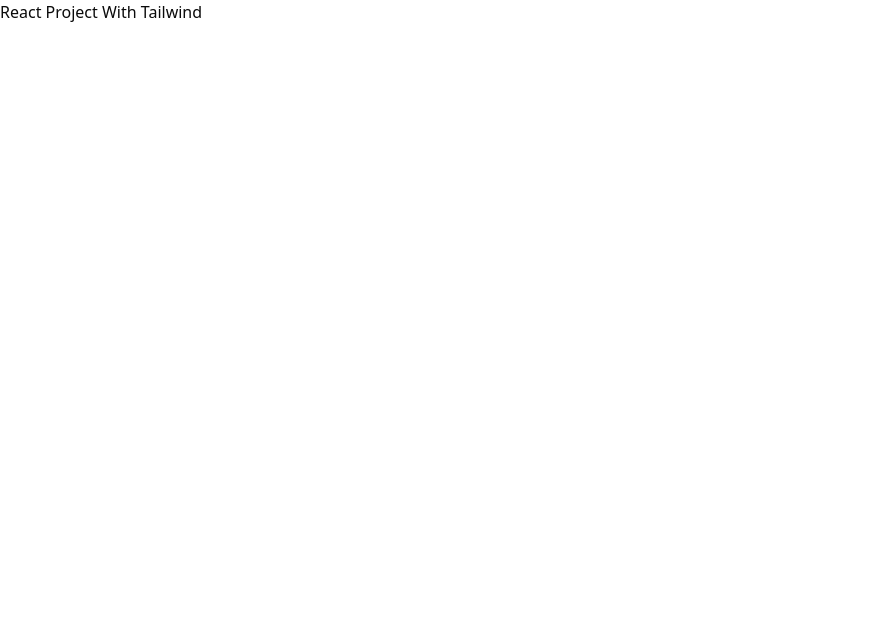
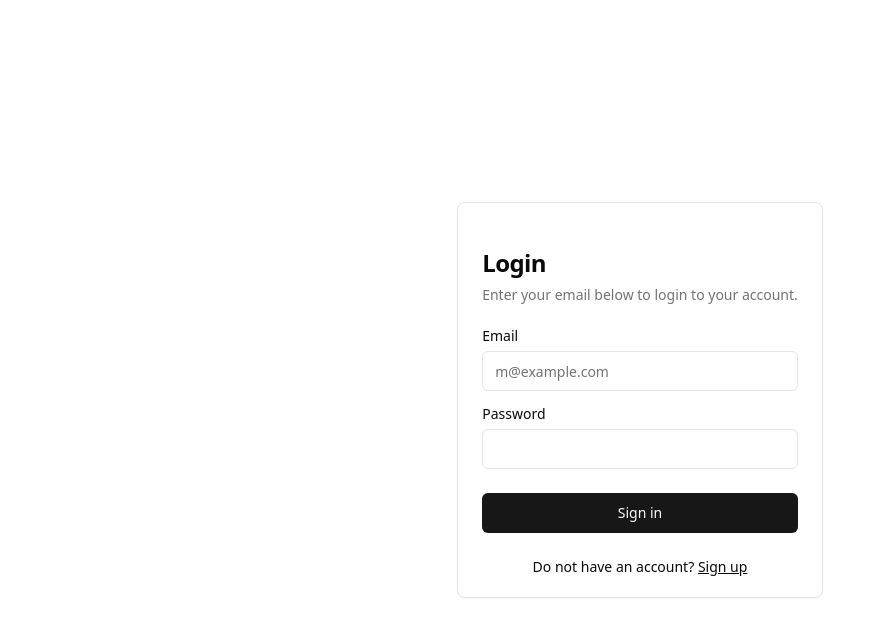
Before and after one commit to daniyalanjum786/students, a React (Vite) app in the folder frontend/: page /login in a window 1280 px wide. Shown: the top 636 px of the page, without its empty margins (0-885 px from the left). Built offline with nearby package versions, Linux system fonts and the light colour scheme.

Commit message:
login and register page complete with shadcn

```diff
--- a/frontend/package.json
+++ b/frontend/package.json
@@ -10,6 +10,8 @@
     "preview": "vite preview"
   },
   "dependencies": {
+    "@radix-ui/react-label": "^2.0.2",
+    "@radix-ui/react-slot": "^1.0.2",
     "class-variance-authority": "^0.7.0",
     "clsx": "^2.1.1",
     "lucide-react": "^0.378.0",
--- a/frontend/src/App.jsx
+++ b/frontend/src/App.jsx
@@ -1,7 +1,18 @@
+import { BrowserRouter, Route, Routes } from "react-router-dom";
+import LoginPage from "./pages/LoginPage";
+import HomePage from "./pages/HomePage";
+import RegisterPage from "./pages/RegisterPage";
+
 function App() {
   return (
     <>
-      <h1>React Project With Tailwind</h1>
+      <BrowserRouter>
+        <Routes>
+          <Route path="/" element={<HomePage />} />
+          <Route path="/login" element={<LoginPage />} />
+          <Route path="/register" element={<RegisterPage />} />
+        </Routes>
+      </BrowserRouter>
     </>
   );
 }
--- /dev/null
+++ b/frontend/src/components/ui/button.jsx
@@ -0,0 +1,47 @@
+import * as React from "react"
+import { Slot } from "@radix-ui/react-slot"
+import { cva } from "class-variance-authority";
+
+import { cn } from "@/lib/utils"
+
+const buttonVariants = cva(
+  "inline-flex items-center justify-center whitespace-nowrap rounded-md text-sm font-medium ring-offset-background transition-colors focus-visible:outline-none focus-visible:ring-2 focus-visible:ring-ring focus-visible:ring-offset-2 disabled:pointer-events-none disabled:opacity-50",
+  {
+    variants: {
+      variant: {
+        default: "bg-primary text-primary-foreground hover:bg-primary/90",
+        destructive:
+          "bg-destructive text-destructive-foreground hover:bg-destructive/90",
+        outline:
+          "border border-input bg-background hover:bg-accent hover:text-accent-foreground",
+        secondary:
+          "bg-secondary text-secondary-foreground hover:bg-secondary/80",
+        ghost: "hover:bg-accent hover:text-accent-foreground",
+        link: "text-primary underline-offset-4 hover:underline",
+      },
+      size: {
+        default: "h-10 px-4 py-2",
+        sm: "h-9 rounded-md px-3",
+        lg: "h-11 rounded-md px-8",
+        icon: "h-10 w-10",
+      },
+    },
+    defaultVariants: {
+      variant: "default",
+      size: "default",
+    },
+  }
+)
+
+const Button = React.forwardRef(({ className, variant, size, asChild = false, ...props }, ref) => {
+  const Comp = asChild ? Slot : "button"
+  return (
+    (<Comp
+      className={cn(buttonVariants({ variant, size, className }))}
+      ref={ref}
+      {...props} />)
+  );
+})
+Button.displayName = "Button"
+
+export { Button, buttonVariants }
--- /dev/null
+++ b/frontend/src/components/ui/card.jsx
@@ -0,0 +1,50 @@
+import * as React from "react"
+
+import { cn } from "@/lib/utils"
+
+const Card = React.forwardRef(({ className, ...props }, ref) => (
+  <div
+    ref={ref}
+    className={cn("rounded-lg border bg-card text-card-foreground shadow-sm", className)}
+    {...props} />
+))
+Card.displayName = "Card"
+
+const CardHeader = React.forwardRef(({ className, ...props }, ref) => (
+  <div
+    ref={ref}
+    className={cn("flex flex-col space-y-1.5 p-6", className)}
+    {...props} />
+))
+CardHeader.displayName = "CardHeader"
+
+const CardTitle = React.forwardRef(({ className, ...props }, ref) => (
+  <h3
+    ref={ref}
+    className={cn("text-2xl font-semibold leading-none tracking-tight", className)}
+    {...props} />
+))
+CardTitle.displayName = "CardTitle"
+
+const CardDescription = React.forwardRef(({ className, ...props }, ref) => (
+  <p
+    ref={ref}
+    className={cn("text-sm text-muted-foreground", className)}
+    {...props} />
+))
+CardDescription.displayName = "CardDescription"
+
+const CardContent = React.forwardRef(({ className, ...props }, ref) => (
+  <div ref={ref} className={cn("p-6 pt-0", className)} {...props} />
+))
+CardContent.displayName = "CardContent"
+
+const CardFooter = React.forwardRef(({ className, ...props }, ref) => (
+  <div
+    ref={ref}
+    className={cn("flex items-center p-6 pt-0", className)}
+    {...props} />
+))
+CardFooter.displayName = "CardFooter"
+
+export { Card, CardHeader, CardFooter, CardTitle, CardDescription, CardContent }
--- /dev/null
+++ b/frontend/src/components/ui/input.jsx
@@ -0,0 +1,19 @@
+import * as React from "react"
+
+import { cn } from "@/lib/utils"
+
+const Input = React.forwardRef(({ className, type, ...props }, ref) => {
+  return (
+    (<input
+      type={type}
+      className={cn(
+        "flex h-10 w-full rounded-md border border-input bg-background px-3 py-2 text-sm ring-offset-background file:border-0 file:bg-transparent file:text-sm file:font-medium placeholder:text-muted-foreground focus-visible:outline-none focus-visible:ring-2 focus-visible:ring-ring focus-visible:ring-offset-2 disabled:cursor-not-allowed disabled:opacity-50",
+        className
+      )}
+      ref={ref}
+      {...props} />)
+  );
+})
+Input.displayName = "Input"
+
+export { Input }
--- /dev/null
+++ b/frontend/src/components/ui/label.jsx
@@ -0,0 +1,18 @@
+"use client"
+
+import * as React from "react"
+import * as LabelPrimitive from "@radix-ui/react-label"
+import { cva } from "class-variance-authority";
+
+import { cn } from "@/lib/utils"
+
+const labelVariants = cva(
+  "text-sm font-medium leading-none peer-disabled:cursor-not-allowed peer-disabled:opacity-70"
+)
+
+const Label = React.forwardRef(({ className, ...props }, ref) => (
+  <LabelPrimitive.Root ref={ref} className={cn(labelVariants(), className)} {...props} />
+))
+Label.displayName = LabelPrimitive.Root.displayName
+
+export { Label }
--- /dev/null
+++ b/frontend/src/pages/HomePage.jsx
@@ -0,0 +1,5 @@
+function HomePage() {
+  return <div>HomePage</div>;
+}
+
+export default HomePage;
--- /dev/null
+++ b/frontend/src/pages/LoginPage.jsx
@@ -0,0 +1,51 @@
+import { Button } from "@/components/ui/button";
+import {
+  Card,
+  CardContent,
+  CardDescription,
+  CardFooter,
+  CardHeader,
+  CardTitle,
+} from "@/components/ui/card";
+import { Input } from "@/components/ui/input";
+import { Label } from "@/components/ui/label";
+import { Link } from "react-router-dom";
+
+export default function LoginPage() {
+  return (
+    <section className="flex justify-center items-center h-screen">
+      <Card className="max-w-sm  py-5">
+        <CardHeader>
+          <CardTitle className="text-2xl">Login</CardTitle>
+          <CardDescription>
+            Enter your email below to login to your account.
+          </CardDescription>
+        </CardHeader>
+        <CardContent className="grid gap-4">
+          <div className="grid gap-2">
+            <Label htmlFor="email">Email</Label>
+            <Input
+              id="email"
+              type="email"
+              placeholder="m@example.com"
+              required
+            />
+          </div>
+          <div className="grid gap-2">
+            <Label htmlFor="password">Password</Label>
+            <Input id="password" type="password" required />
+          </div>
+        </CardContent>
+        <CardFooter>
+          <Button className="w-full">Sign in</Button>
+        </CardFooter>
+        <div className="text-center text-sm">
+          Do not have an account?{" "}
+          <Link to="/register" className="underline">
+            Sign up
+          </Link>
+        </div>
+      </Card>
+    </section>
+  );
+}
--- /dev/null
+++ b/frontend/src/pages/RegisterPage.jsx
@@ -0,0 +1,57 @@
+import { Link } from "react-router-dom";
+
+import { Button } from "@/components/ui/button";
+import {
+  Card,
+  CardContent,
+  CardDescription,
+  CardHeader,
+  CardTitle,
+} from "@/components/ui/card";
+import { Input } from "@/components/ui/input";
+import { Label } from "@/components/ui/label";
+
+export default function LoginForm() {
+  return (
+    <section className="flex justify-center items-center h-screen">
+      <Card className="max-w-sm">
+        <CardHeader>
+          <CardTitle className="text-xl">Sign Up</CardTitle>
+          <CardDescription>
+            Enter your information to create an account
+          </CardDescription>
+        </CardHeader>
+        <CardContent>
+          <div className="grid gap-4">
+            <div className="grid gap-2">
+              <Label htmlFor="full-name">Full Name</Label>
+              <Input id="full-name" placeholder="John Doe" required />
+            </div>
+            <div className="grid gap-2">
+              <Label htmlFor="email">Email</Label>
+              <Input
+                id="email"
+                type="email"
+                placeholder="m@example.com"
+                required
+              />
+            </div>
+            <div className="grid gap-2">
+              <Label htmlFor="password">Password</Label>
+              <Input id="password" type="password" />
+            </div>
+            <Button type="submit" className="w-full">
+              Create an account
+            </Button>
+          </div>
+          <div className="mt-4 text-center text-sm">
+            Already have an account?{" "}
+            <Link to="/login" className="underline">
+              Sign in
+            </Link>
+          </div>
+        </CardContent>
+      </Card>
+    </section>
+  );
+}
```
Also changed, not shown: 1 other file (tests, documents, lock files or other folders).
